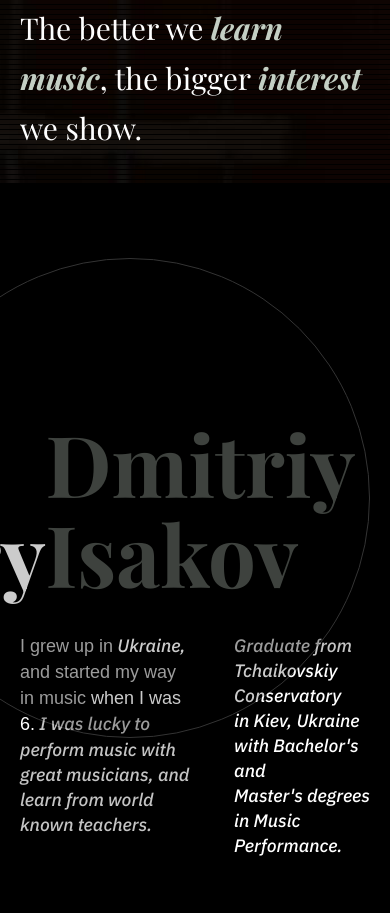
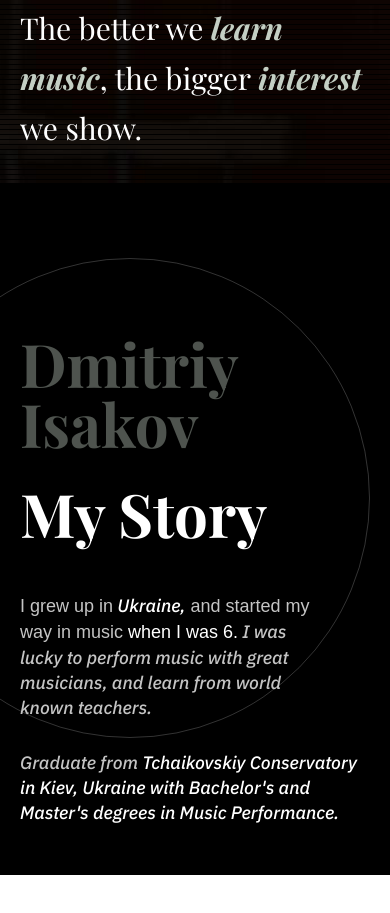
Before and after one commit to Kaba4ok/musician-dev, a website: page #src/index.html in a window 390 px wide. Shown: the part 661-1574 px from the top of the page. After the commit the page ends 1536 px from the top, so only its background shows below. Drawn offline with nearby package versions, Linux system fonts and the light colour scheme; files that its build step writes are made by us from their sources; a web font is replaced by a local one.

Commit message:
Добавляет адаптацию блока 'Story'

```diff
--- a/#src/scss/blocks/story.scss
+++ b/#src/scss/blocks/story.scss
@@ -79,4 +79,64 @@
         top: 0;
         transform: translateY(75px);
     }
+
+    @media (max-width: 1200px) {
+
+        &__title-autor-wrapper {
+            flex-direction: column;
+        }
+    }
+
+    @media (max-width: 930px) {
+
+        &__title-autor-wrapper {
+            padding-left: 30px;
+        }
+
+        &__text {
+
+            &:first-child {
+                padding-left: 30px;
+                margin-left: 0;
+            }
+        }
+    }
+
+    @media (max-width: 768px) {
+        height: auto;
+        padding-bottom: 50px;
+
+        &__inner-wrapper {
+            padding-top: 150px;
+        }
+
+        &__title-autor-wrapper {
+            padding-left: 0px;
+        }
+
+        &__autor {
+            font-size: 60px;
+            line-height: 60px;
+            margin-bottom: 30px;
+        }
+
+        &__title {
+            font-size: 60px;
+            line-height: 60px;
+        }
+
+        &__text-wrapper {
+            flex-wrap: wrap;
+            padding-top: 50px;
+        }
+
+        &__text {
+
+            &:first-child {
+                padding-left: 0px;
+                margin-bottom: 30px;
+                margin-left: 0;
+            }
+        }
+    }
 }
```
Also changed, not shown: dist/css/style.css, dist/css/style.min.css.
